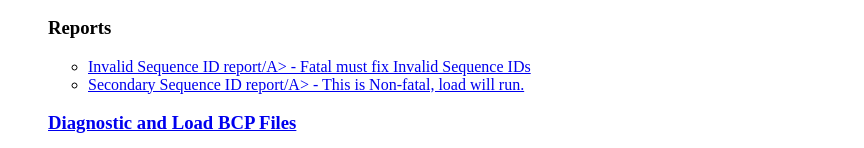
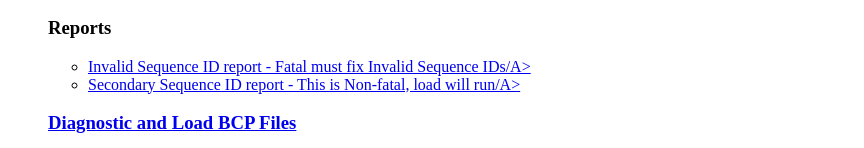
Before and after one commit to mgijax/problemseqsetload, a plain HTML site: page index.html in a window 1280 px wide. Shown: the part 145-293 px from the top of the page, without its empty margins (0-864 px from the left). Drawn offline with Linux system fonts and the light colour scheme.

Commit message:
fixed type

```diff
--- a/index.html
+++ b/index.html
@@ -10,8 +10,8 @@
 
 <H3>Reports</H3>
 <UL>
-<LI><A HREF="/data/loads/mgi/problemseqsetload/reports/invalid_sequence.rpt">Invalid Sequence ID report/A> - Fatal must fix Invalid Sequence IDs
-<LI><A HREF="/data/loads/mgi/problemseqsetload/reports/secondary_sequence.rpt">Secondary Sequence ID report/A> - This is Non-fatal, load will run.
+<LI><A HREF="/data/loads/mgi/problemseqsetload/reports/invalid_sequence.rpt">Invalid Sequence ID report - Fatal must fix Invalid Sequence IDs/A>
+<LI><A HREF="/data/loads/mgi/problemseqsetload/reports/secondary_sequence.rpt">Secondary Sequence ID report - This is Non-fatal, load will run/A>
 </UL>
 
 <H3>Diagnostic and Load BCP Files</H3>
```
